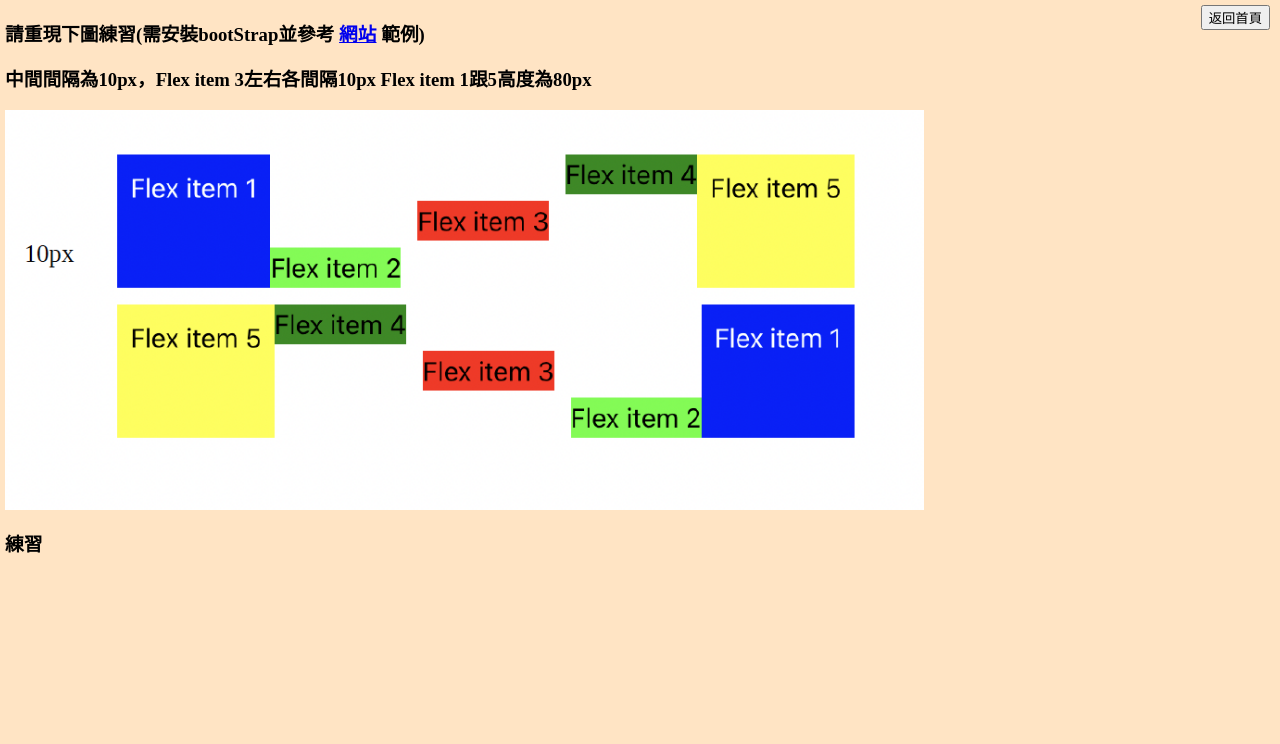
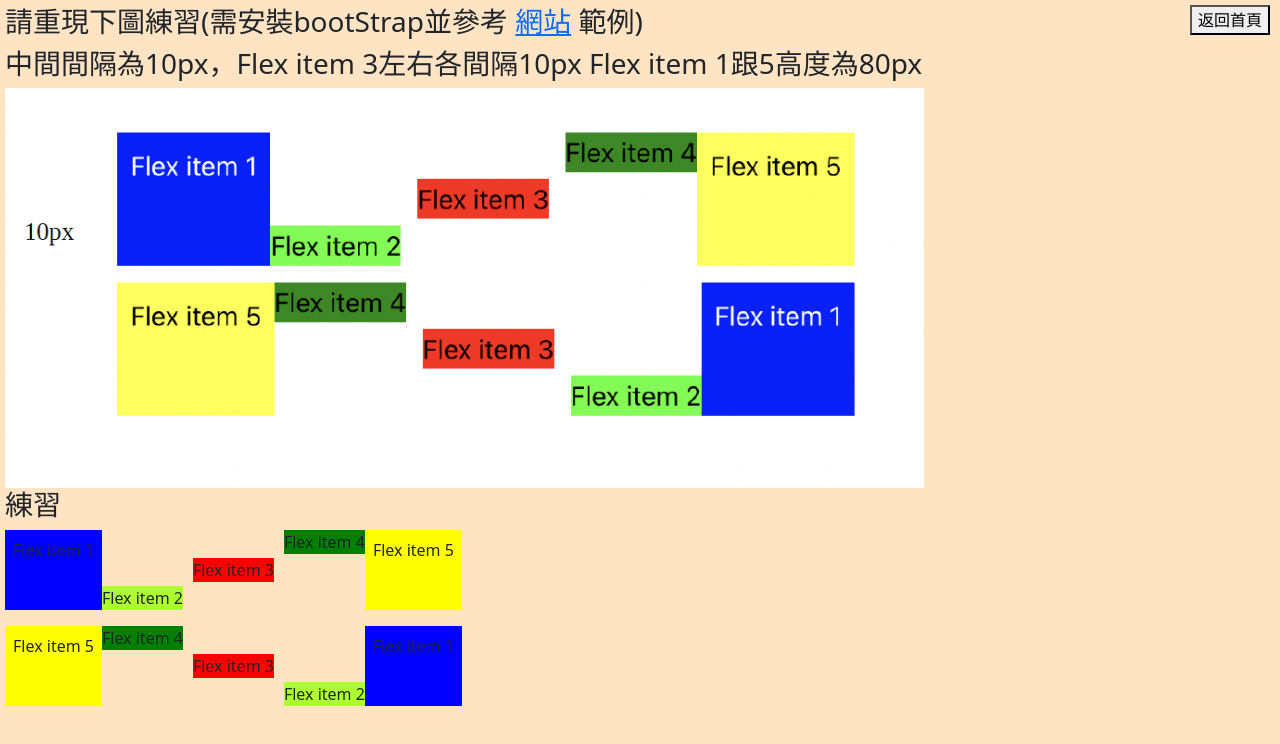
Before and after one commit to lingyilun/practise, an Angular app: page /practise3 in a window 1280 px wide. Shown: the top 744 px of the page. Built offline with nearby package versions, Linux system fonts and the light colour scheme.

Commit message:
練習三

```diff
--- a/angular.json
+++ b/angular.json
@@ -32,6 +32,7 @@
               }
             ],
             "styles": [
+              "./node_modules/bootstrap/dist/css/bootstrap.min.css",
               "src/styles.scss"
             ],
             "scripts": []
--- a/package.json
+++ b/package.json
@@ -18,6 +18,7 @@
     "@angular/platform-browser": "^19.0.0",
     "@angular/platform-browser-dynamic": "^19.0.0",
     "@angular/router": "^19.0.0",
+    "bootstrap": "^5.3.5",
     "rxjs": "~7.8.0",
     "tslib": "^2.3.0",
     "zone.js": "~0.15.0"
--- a/src/app/practise3/practise3.component.html
+++ b/src/app/practise3/practise3.component.html
@@ -9,4 +9,18 @@
   </div>
   <!-- 請將練習寫在這下面 -->
   <h3>練習</h3>
-</div>
+
+  <div class="d-flex flex-row bd-highlight mb-3">
+    <div class="p-2 bd-highlight flexItem1">Flex item 1</div>
+    <div class="flexItem2 align-self-end">Flex item 2</div>
+    <div class="flexItem3 align-self-center">Flex item 3</div>
+    <div class="flexItem4 align-self-start">Flex item 4</div>
+    <div class="p-2 bd-highlight flexItem5">Flex item 5</div>
+  </div>
+  <div class="d-flex flex-row bd-highlight">
+    <div class="p-2 bd-highlight flexItem5">Flex item 5</div>
+    <div class="flexItem4 align-self-start">Flex item 4</div>
+    <div class="flexItem3 align-self-center">Flex item 3</div>
+    <div class="flexItem2 align-self-end">Flex item 2</div>
+    <div class="p-2 bd-highlight flexItem1">Flex item 1</div>
+  </div>
--- a/src/app/practise3/practise3.component.scss
+++ b/src/app/practise3/practise3.component.scss
@@ -0,0 +1,23 @@
+.flexItem1{
+  background-color: blue;
+  height: 80px;
+}
+
+.flexItem2{
+  background-color: greenyellow;
+}
+
+.flexItem3{
+  background-color: red;
+  margin-left: 10px;
+  margin-right: 10px;
+}
+
+.flexItem4{
+background-color: green;
+}
+
+.flexItem5{
+  background-color: yellow;
+  height: 80px;
+}
```
Also changed, not shown: 1 other file (tests, documents, lock files or other folders).
